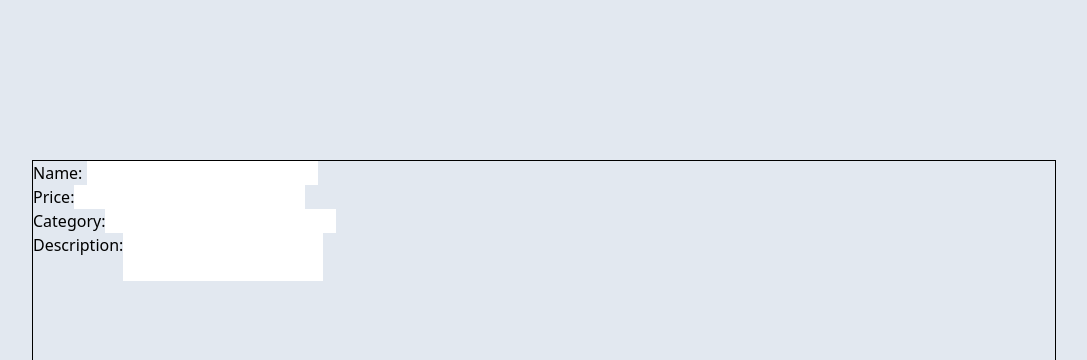
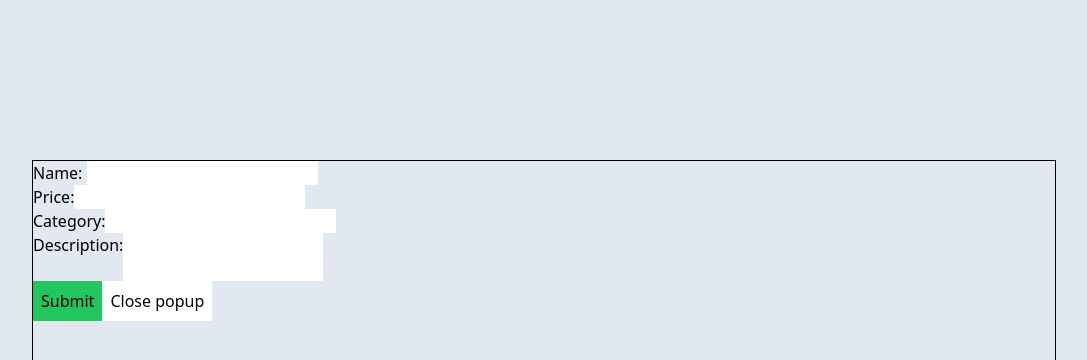
Before and after one commit to chungleee/blazesoft-bookstore-test, a Next.js app: page / in a window 1280 px wide. Both pictures are taken after a click on the button "Add a book". Shown: the top 360 px of the page, without its empty margins (96-1183 px from the left). Built offline with nearby package versions, Linux system fonts and the light colour scheme.

Commit message:
form submittion test handler func, submission button and close popup button

```diff
--- a/pages/index.js
+++ b/pages/index.js
@@ -26,14 +26,19 @@ const HomePage = () => {
 		});
 	};
 
+	const handleFormSubmit = (event) => {
+		event.preventDefault();
+		console.log("form submitted!!!!!!!");
+	};
+
 	const bookList = useSelector((state) => {
 		return state.books.bookList;
 	});
 
 	return (
 		<div>
-			<Popup isOpen={popupToggle} handlePopupToggle={handlePopupToggle}>
-				<form>
+			<Popup isOpen={popupToggle}>
+				<form onSubmit={handleFormSubmit}>
 					<div>
 						<label>Name: </label>
 						<input
@@ -63,6 +68,20 @@ const HomePage = () => {
 						name='bookDescription'
 						value={bookForm.bookDescription}
 					/>
+					<div>
+						<Button className='p-2 bg-green-500' type='submit'>
+							Submit
+						</Button>
+						<Button
+							className='bg-white p-2'
+							type='button'
+							onClick={() => {
+								handlePopupToggle();
+							}}
+						>
+							Close popup
+						</Button>
+					</div>
 				</form>
 			</Popup>
 			<h1 className='font-bold underline text-center'>
```
